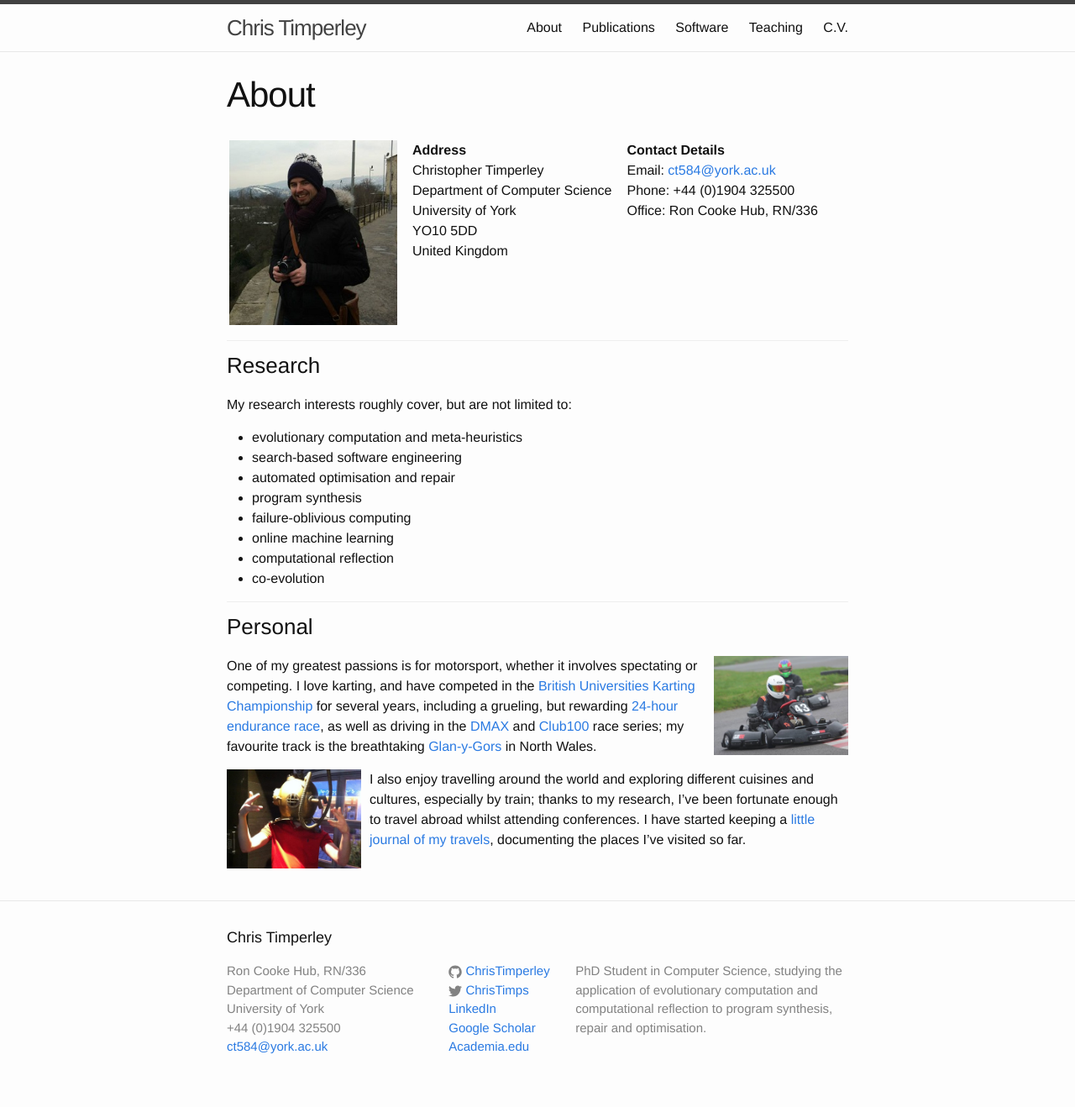
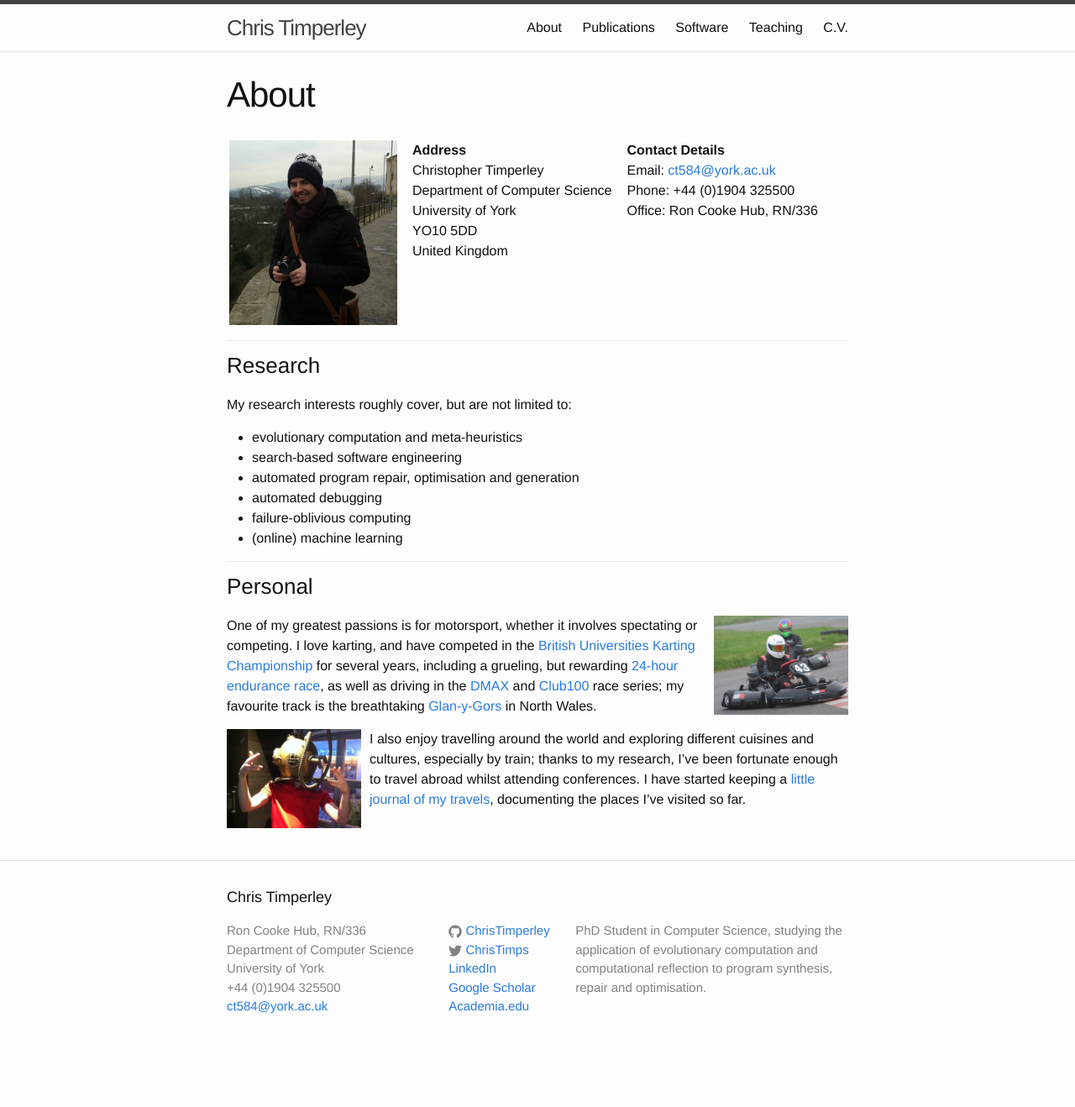
Before and after one commit to ChrisTimperley/ChrisTimperley.github.io, a Jekyll site: the page built from about.md, in a window 1280 px wide. Shown: the whole page at 84% size. Built offline with Jekyll 4.4.1, drawn with Linux system fonts in a browser that asks for light colours; after the commit the page ends 1270 px from its top, so only the background shows below that.

Commit message:
Update about.md

```diff
--- a/about.md
+++ b/about.md
@@ -34,12 +34,10 @@ My research interests roughly cover, but are not limited to:
 
 * evolutionary computation and meta-heuristics
 * search-based software engineering
-* automated optimisation and repair
-* program synthesis
+* automated program repair, optimisation and generation
+* automated debugging
 * failure-oblivious computing
-* online machine learning
-* computational reflection
-* co-evolution
+* (online) machine learning
 
 <div class="divider"></div>
 
```
